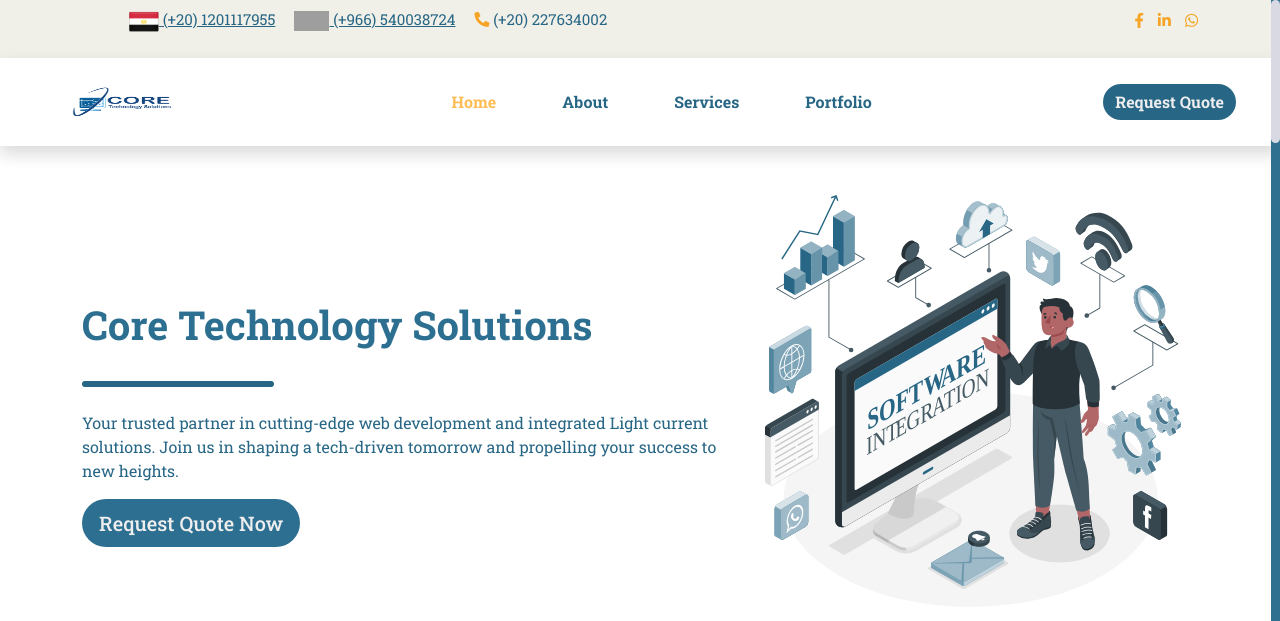
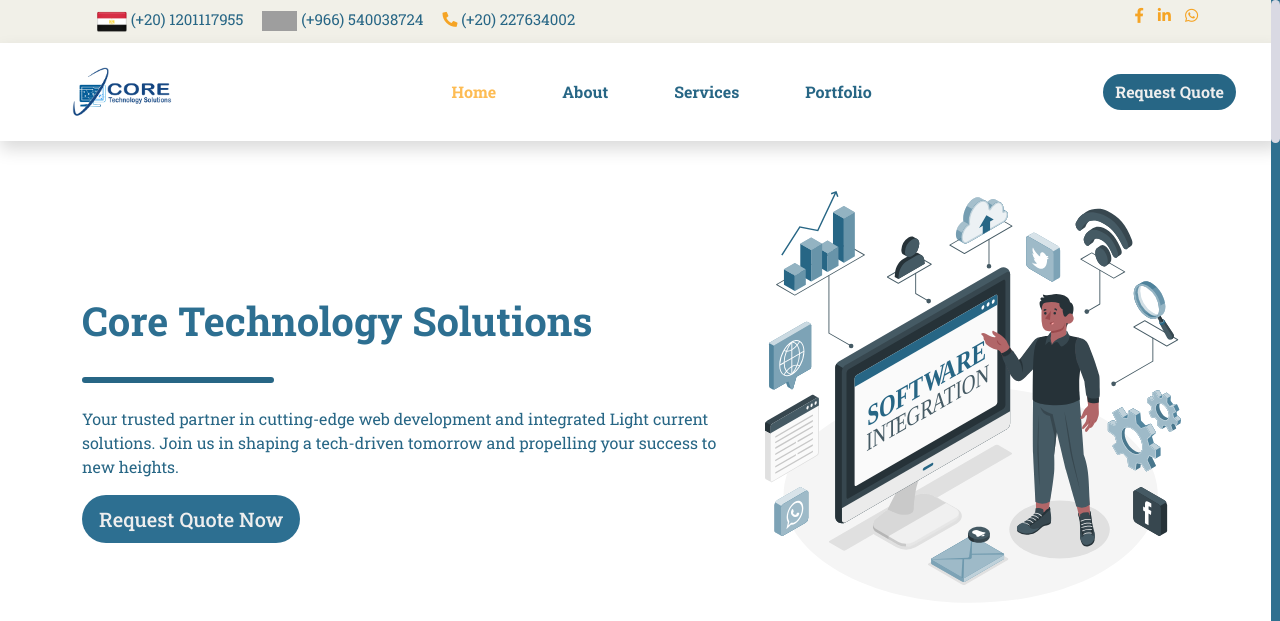
Before and after one commit to nadaa-ezz/CTS, a PHP site: page / in a window 1280 px wide. Shown: the top 621 px of the page. Run offline with PHP 8.4, Linux system fonts and the light colour scheme; some libraries are stand-ins or nearby versions; grey boxes are pictures that could not be loaded.

Commit message:
fix-top-nav

```diff
--- a/css/style.css
+++ b/css/style.css
@@ -66,6 +66,10 @@ body {
   background-color: #F1F0E8;
 }
 
+.sub-header .left-content ul{
+  padding: 0px 0px ;
+  margin-bottom: 0;
+}
 .sub-header .left-content ul li {
   color: #2D6F91;
   padding: 8px 0px;
@@ -74,12 +78,13 @@ body {
 
 .sub-header .right-icons {
   text-align: right;
-  padding: 8px 0px;
+  padding:0px 0px;
 }
-
 .sub-header .right-icons ul li {
   display: inline-block;
+  margin-top: 3px;
   margin-left: 10px;
+  margin-bottom: 0px;
 }
 
 .sub-header .left-content ul li {
@@ -87,21 +92,25 @@ body {
   margin-left: 15px;
 }
 
-.sub-header .right-icons ul li a {
+.sub-header .right-icons ul li a{
   color: #f5a425;
   font-size: 15px;
+  text-decoration: none;
 }
 
 .sub-header .right-icons ul li a:hover {
   color: #276685;
+  text-decoration: none;
 }
 
 .sub-header .left-content ul li a:hover {
   color: #f5a425;
+  text-decoration: none;
 }
 
 .sub-header .left-content ul li a {
   color: #276685;
+  text-decoration: none;
 }
 
 /* ====== Navbar ===== */
@@ -657,7 +666,8 @@ nav h3:hover {
 }
 
 /* ====== Sub-header Media Query ===== */
-@media (max-width: 770px) {
+@media only screen and (min-width: 768px) and (max-width: 991px),
+(max-width: 767px) {
   .sub-header {
     display: none;
   }
--- a/index.html
+++ b/index.html
@@ -47,10 +47,10 @@
                     <div class="col-lg-8 col-sm-8">
                         <div class="left-content">
                             <ul>
-                                <li><a href="https://api.whatsapp.com/send?phone=0201201117955"> <img
+                                <li><a class="custom-a" href="https://api.whatsapp.com/send?phone=0201201117955"> <img
                                             src="images/Egypt-Flag.webp" alt=""
                                             style="height: 25px; width: 30px;"><span> (+20) 1201117955</span> </a></li>
-                                <li><a href="https://api.whatsapp.com/send?phone=0201201117955"> <img
+                                <li><a class="custom-a" href="https://api.whatsapp.com/send?phone=0201201117955"> <img
                                             src="images/Flag_of_Saudi_Arabia.svg.png" alt=""
                                             style="height: 20px; width: 35px;"> (+966) 540038724 </a></li>
                                 <li><i class="fas fa-phone-alt"></i> (+20) 227634002 </li>
@@ -58,7 +58,7 @@
                         </div>
                     </div>
                     <div class="col-lg-4 col-sm-4">
-                        <div class="right-icons">
+                        <div class="right-icons mx-auto">
                             <ul>
                                 <li><a href="#"><i class="fab fa-facebook-f"></i></a></li>
                                 <li><a href="#"><i class="fab fa-linkedin-in"></i></a></li>
@@ -72,7 +72,7 @@
         <!--Main nav-->
         <nav id="navbar_top" class="navbar navbar-expand-lg shadow sticky-top p-4">
             <a href="#" class="navbar-brand d-flex align-items-center text-center py-0 px-4 px-lg-5">
-                <img src="images/loho-cts.png" alt="" width="100px" height="30px" />
+                <img src="images/loho-cts.png" alt="" width="100px" height="50px" />
             </a>
             <button type="button" class="navbar-toggler me-4" data-bs-toggle="collapse"
                 data-bs-target="#navbarCollapse">
@@ -428,8 +428,9 @@
                     <div class="col-lg-4 col-md-6">
                         <h4 class="text-light mb-4">Address</h4>
                         <p class="mb-2"><i class="fa fa-map-marker-alt me-3"></i>4D, Police Man Institute St., Maadi, Cairo</p>
-                        <p class="mb-2"><i class="fa fa-phone-alt me-3"></i>(+966) 540038724 </p>
-                        <p class="mb-2"><i class="fa fa-phone-alt me-3"></i>(+20) 1201117955 </p>
+                        <p class="mb-2"><i class="fas fa-mobile-alt me-3"></i>(+966) 540038724 </p>
+                        <p class="mb-2"><i class="fas fa-mobile-alt me-3"></i>(+20) 1201117955 </p>
+                        <p class="mb-2"><i class="fa fa-phone-alt me-3"></i>0227634002 </p>
                         <p class="mb-2"><i class="fa fa-envelope me-3"></i>info@cts egy.com</p>
                         <div class="d-flex pt-2">
                             <a class="btn btn-outline-light btn-social" href="https://www.behance.net/coretechnol"><i class="fab fa-behance"></i></a>
@@ -445,7 +446,7 @@
                         <a class="btn btn-link" href="">Services</a>
                         <a class="btn btn-link" href="">Our Mission</a>
                         <a class="btn btn-link" href="">Our Vision</a>
-                        <a class="btn btn-link" href="">Privacy policy</a>
+                        <a class="btn btn-link" href="">Our Clients</a>
                     </div>
                     <div class="col-lg-2 col-md-6">
                         <h4 class="text-light mb-4">Services</h4>
@@ -453,7 +454,7 @@
                         <a class="btn btn-link" href="">IT Service</a>
                         <a class="btn btn-link" href="">Web Development</a>
                         <a class="btn btn-link" href="">Portofolio</a>
-                        <a class="btn btn-link" href="">Get Quote</a>
+                        <a class="btn btn-link" href="">Partners</a>
                     </div>
                     <div class="col-lg-3 col-md-6">
                         <h4 class="text-light mb-4">Contact us</h4>
@@ -478,7 +479,6 @@
                                 <a href="">Home</a>
                                 <a href="">About</a>
                                 <a href="">Portofolio</a>
-                                <a href="">Request Quote</a>
                             </div>
                         </div>
                     </div>
```
Also changed, not shown: images/logo-8.jpeg (added).
